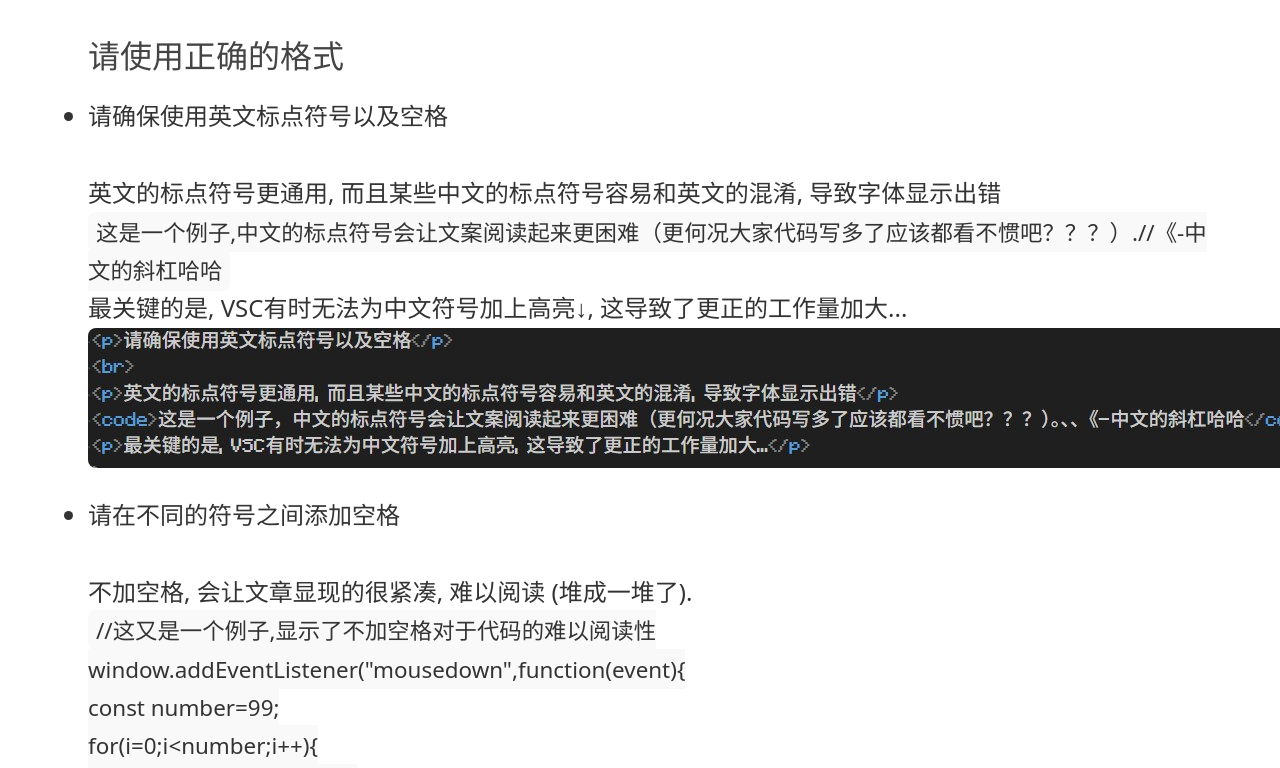
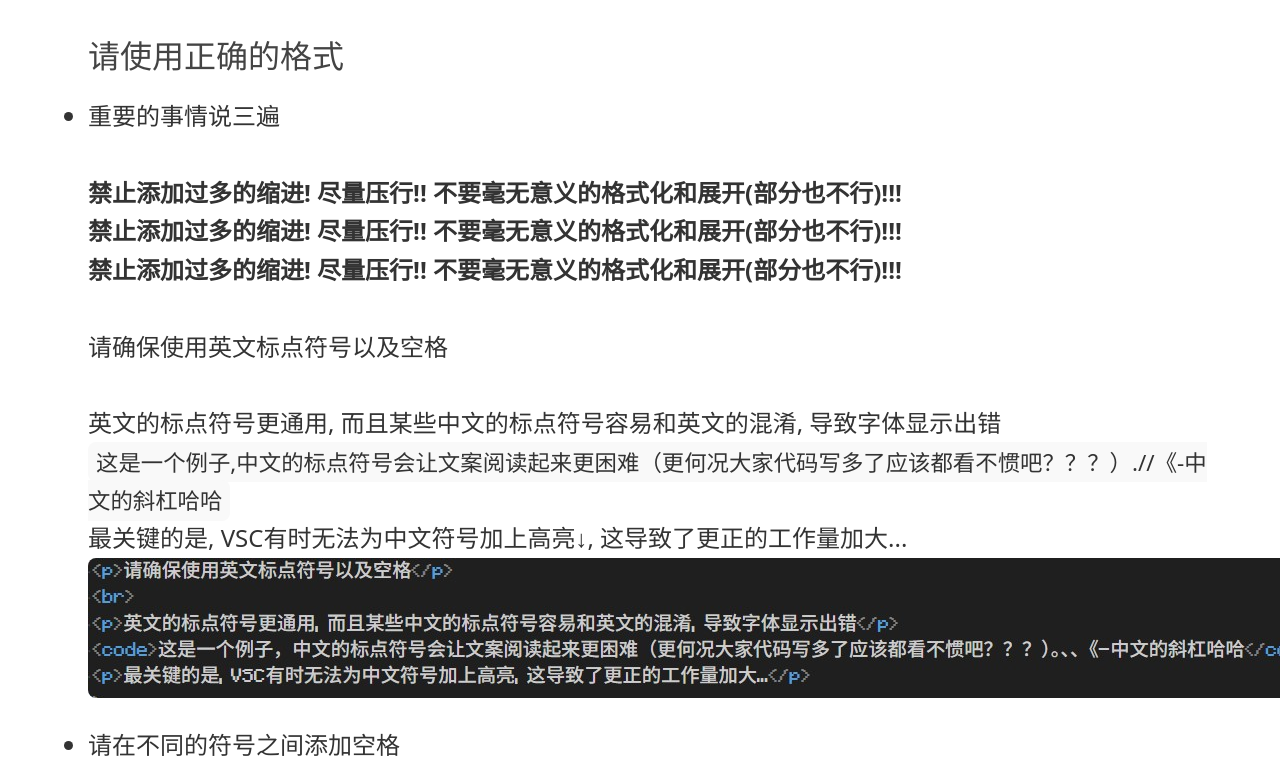
Before and after one commit to NikeMa2011/MCServerWebsite, a website: page kevinServerClientWeb/assets/web/codeFormat.html in a window 1280 px wide. Shown: the part 980-1748 px from the top of the page. Drawn offline with Linux system fonts and the light colour scheme.

Commit message:
添加警告字样

```diff
--- a/kevinServerClientWeb/assets/web/codeFormat.html
+++ b/kevinServerClientWeb/assets/web/codeFormat.html
@@ -40,6 +40,15 @@
                 <br>
                 <p class="subTitle">请使用正确的格式</p>
                 <li>
+                    <p>重要的事情说三遍</p>
+                    <br>
+                    <div id="warning">
+                        <p><strong>禁止添加过多的缩进! 尽量压行!! 不要毫无意义的格式化和展开(部分也不行)!!!</strong></p>
+                        <p><strong>禁止添加过多的缩进! 尽量压行!! 不要毫无意义的格式化和展开(部分也不行)!!!</strong></p>
+                        <p><strong>禁止添加过多的缩进! 尽量压行!! 不要毫无意义的格式化和展开(部分也不行)!!!</strong></p>
+                    </div>
+                    <!-- F*ck那个该死的格式化工具 我*** (晕倒) -->
+                    <br>
                     <p>请确保使用英文标点符号以及空格</p>
                     <br>
                     <p>英文的标点符号更通用, 而且某些中文的标点符号容易和英文的混淆, 导致字体显示出错</p>
@@ -106,8 +115,7 @@
                 </li>
                 <br>
                 <li>
-                    <p>请不要添加过多的 奇奇怪怪的 特性</p>
-                    <p id="commit">懂得都懂awa</p>
+
                 </li>
             </ul>
             <p class="notes">注: 对于对某些语言不熟悉的贡献者, 建议找专业的人来编辑吧...</p>
```
